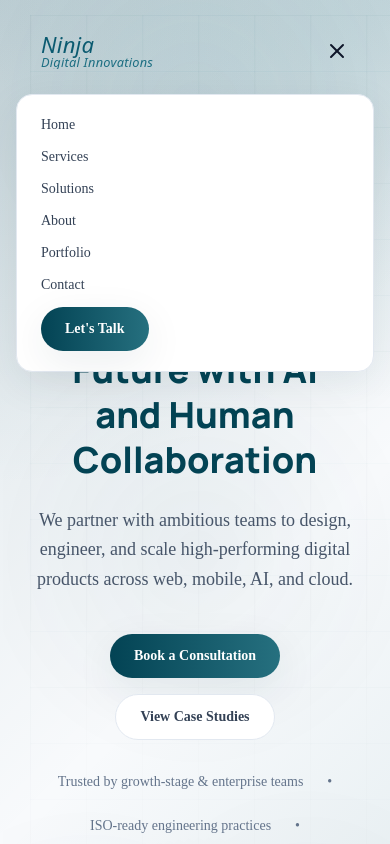
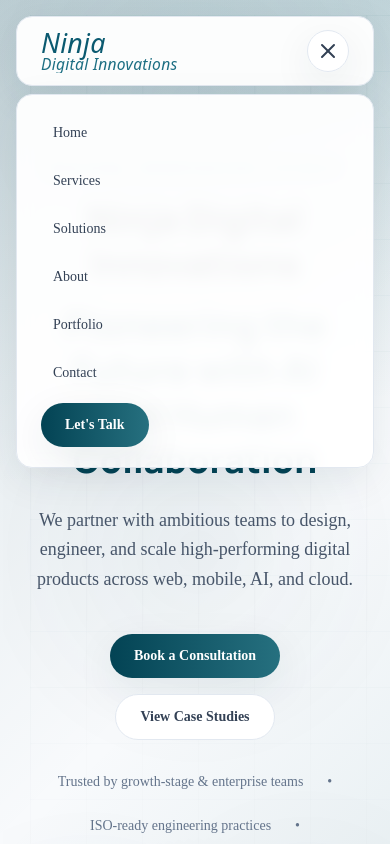
Before and after one commit to masudndiuiux-maker/ninja-digital-innovations, a Next.js app: page / in a window 390 px wide. Both pictures are taken after a click on the button "Open menu". Shown: the top 844 px of the page. Built offline with nearby package versions, Linux system fonts and the light colour scheme.

Commit message:
Improve navbar responsiveness and logo size

```diff
--- a/components/sections/Navbar.tsx
+++ b/components/sections/Navbar.tsx
@@ -21,19 +21,23 @@ export function Navbar() {
 
   return (
     <header className="fixed inset-x-0 top-0 z-50 px-4 pt-4">
-      <div className={`section-container rounded-2xl border transition-all ${scrolled ? 'border-slate-200 bg-white/90 shadow-soft backdrop-blur' : 'border-transparent bg-transparent'}`}>
-        <nav className="flex items-center justify-between py-4">
-          <Link href="/" className="flex items-center">
+      <div
+        className={`section-container rounded-2xl border transition-all ${
+          scrolled || open ? 'border-slate-200 bg-white/95 shadow-soft backdrop-blur' : 'border-transparent bg-transparent'
+        }`}
+      >
+        <nav className="flex items-center justify-between gap-4 py-3 md:py-4">
+          <Link href="/" className="flex min-w-0 items-center">
             <Image
               src="/logo-wordmark.svg"
               alt="Ninja Digital Innovations logo"
-              width={260}
-              height={64}
-              className="h-9 w-auto"
+              width={320}
+              height={90}
+              className="h-11 w-auto sm:h-12 md:h-14"
               priority
             />
           </Link>
-          <div className="hidden items-center gap-8 md:flex">
+          <div className="hidden items-center gap-6 lg:gap-8 md:flex">
             {navLinks.map((link) => (
               <a key={link} href={`#${link.toLowerCase()}`} className="group relative text-sm font-medium text-slate-600 hover:text-slate-900">
                 {link}
@@ -41,20 +45,35 @@ export function Navbar() {
               </a>
             ))}
           </div>
-          <div className="hidden md:block">
+          <div className="hidden shrink-0 md:block">
             <GradientButton href="#contact">Book a Consultation</GradientButton>
           </div>
-          <button aria-label="Open menu" className="md:hidden" onClick={() => setOpen((prev) => !prev)}>
+          <button
+            aria-label="Open menu"
+            aria-expanded={open}
+            className="inline-flex shrink-0 items-center justify-center rounded-full border border-slate-200 bg-white/90 p-2 text-slate-700 shadow-soft md:hidden"
+            onClick={() => setOpen((prev) => !prev)}
+          >
             {open ? <X className="h-6 w-6" /> : <Menu className="h-6 w-6" />}
           </button>
         </nav>
       </div>
       <AnimatePresence>
         {open ? (
-          <motion.div initial={{ opacity: 0, y: -10 }} animate={{ opacity: 1, y: 0 }} exit={{ opacity: 0, y: -10 }} className="section-container mt-2 rounded-2xl border border-slate-200 bg-white p-5 shadow-soft md:hidden">
+          <motion.div
+            initial={{ opacity: 0, y: -10 }}
+            animate={{ opacity: 1, y: 0 }}
+            exit={{ opacity: 0, y: -10 }}
+            className="section-container mt-2 rounded-2xl border border-slate-200 bg-white/95 p-5 shadow-soft backdrop-blur md:hidden"
+          >
             <div className="flex flex-col gap-3">
               {navLinks.map((link) => (
-                <a key={link} href={`#${link.toLowerCase()}`} className="text-sm font-medium text-slate-700" onClick={() => setOpen(false)}>
+                <a
+                  key={link}
+                  href={`#${link.toLowerCase()}`}
+                  className="rounded-xl px-3 py-2 text-sm font-medium text-slate-700 transition hover:bg-slate-50"
+                  onClick={() => setOpen(false)}
+                >
                   {link}
                 </a>
               ))}
```
